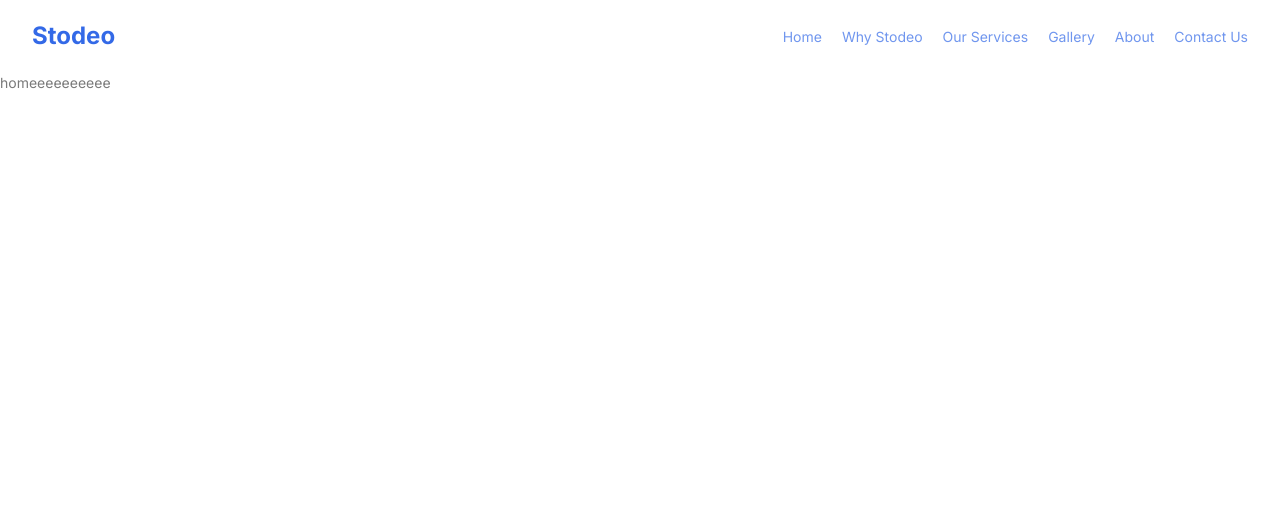
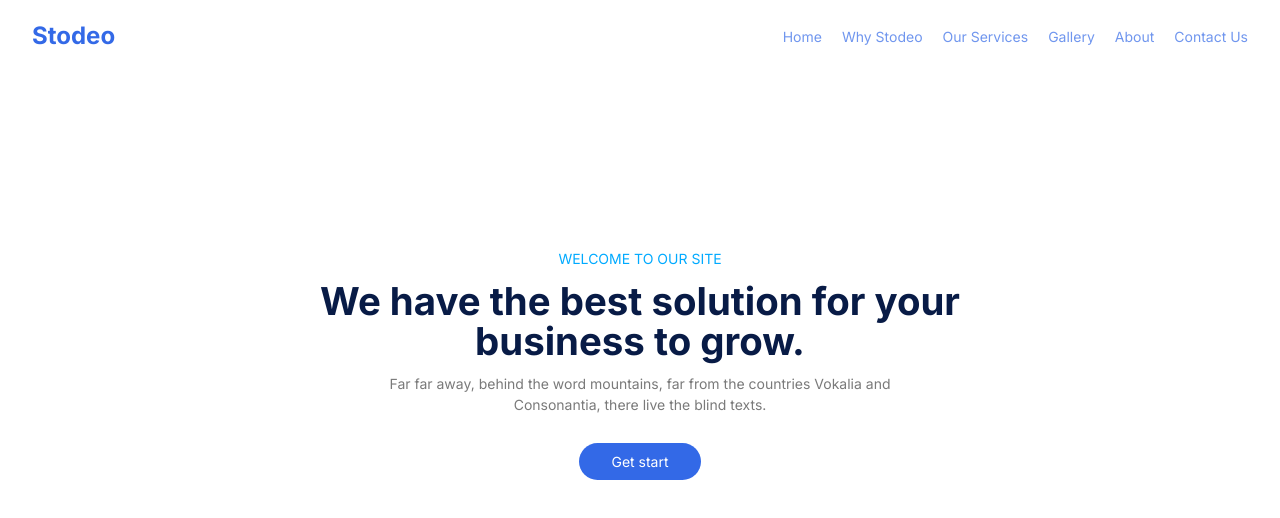
Before and after one commit to devdashk66/stodeo-agency, a Next.js app: page / in a window 1280 px wide. Shown: the top 518 px of the page. Built offline with nearby package versions, Linux system fonts and the light colour scheme.

Commit message:
Update header and create hero section for all page

```diff
--- /dev/null
+++ b/app/about/page.js
@@ -0,0 +1,12 @@
+import React from "react";
+import Hero from "../components/hero/Hero";
+
+const about = () => {
+  return (
+    <>
+      <Hero pageName="ABOUT" title="About Us" />
+    </>
+  );
+};
+
+export default about;
--- a/app/components/header/Header.js
+++ b/app/components/header/Header.js
@@ -8,7 +8,7 @@ const Header = () => {
       {/*////////////////////////////////////////////
       ——————————————— Header section ———————————————
       ///////////////////////////////////////////////*/}
-      <header className="flex justify-between items-center max-w-screen-2xl m-auto py-5 px-8 relative">
+      <header className="flex justify-between items-center max-w-screen-2xl m-auto py-5 px-8 relative ">
         {/*////////////////////////////////////////////
            ————————————————— Logo —————————————————
         ///////////////////////////////////////////////*/}
--- a/app/components/header/MobileMenu.js
+++ b/app/components/header/MobileMenu.js
@@ -31,9 +31,9 @@ const MobileMenu = () => {
         ————————————— Mobile Navigation —————————————
       ///////////////////////////////////////////////*/}
       <ul
-        className={`lg:hidden absolute top-0 ${
-          click ? "right-0 opacity-100" : "-right-[1000px] opacity-0"
-        } bg-white py-16 px-8 gap-5 w-56 h-screen shadow-2xl flex flex-col ease-in-out duration-200`}
+        className={`lg:hidden fixed top-0 ${
+          click ? "right-0 opacity-100" : "-right-56 opacity-0"
+        } bg-white py-16 px-8 gap-5 w-56 h-screen shadow-2xl z-10 flex flex-col ease-out duration-700`}
       >
         {/*////////////////////////////////////////////
         ————————————— Menu Close Button —————————————
@@ -50,6 +50,7 @@ const MobileMenu = () => {
         ///////////////////////////////////////////////*/}
         <li>
           <Link
+            onClick={() => setClick(!click)}
             className="hover:text-[#3369e7] ease-in-out duration-200"
             href="/"
           >
@@ -58,6 +59,7 @@ const MobileMenu = () => {
         </li>
         <li>
           <Link
+            onClick={() => setClick(!click)}
             className="hover:text-[#3369e7] ease-in-out duration-200"
             href="/whyus"
           >
@@ -66,6 +68,7 @@ const MobileMenu = () => {
         </li>
         <li>
           <Link
+            onClick={() => setClick(!click)}
             className="hover:text-[#3369e7] ease-in-out duration-500"
             href="/services"
           >
@@ -74,6 +77,7 @@ const MobileMenu = () => {
         </li>
         <li>
           <Link
+            onClick={() => setClick(!click)}
             className="hover:text-[#3369e7] ease-in-out duration-200"
             href="/gallery"
           >
@@ -82,6 +86,7 @@ const MobileMenu = () => {
         </li>
         <li>
           <Link
+            onClick={() => setClick(!click)}
             className="hover:text-[#3369e7] ease-in-out duration-200"
             href="/about"
           >
@@ -90,6 +95,7 @@ const MobileMenu = () => {
         </li>
         <li>
           <Link
+            onClick={() => setClick(!click)}
             className="hover:text-[#3369e7] ease-in-out duration-200"
             href="/contact"
           >
--- /dev/null
+++ b/app/components/hero/Hero.js
@@ -0,0 +1,57 @@
+"use client";
+import Link from "next/link";
+import { useEffect } from "react";
+import AOS from "aos";
+import "aos/dist/aos.css";
+
+const Hero = ({ pageName, title, bgColor = "#f8f9fa" }) => {
+  // Initialize AOS when the component mounts
+  useEffect(() => {
+    AOS.init({
+      offset: 100, // For reverse effect
+      duration: 1000,
+    });
+  }, []);
+  return (
+    <>
+      <section
+        className={`px-8 text-center m-auto flex justify-center items-center flex-col py-44 gap-3   bg-[${bgColor}]`}
+      >
+        {/* ————————————— Page Name ————————————— */}
+        <span
+          data-aos="fade-up"
+          data-aos-duration="600"
+          className="text-[#00aaff]"
+        >
+          {pageName}
+        </span>
+
+        {/* ————————————— Page Title ————————————— */}
+        <h1
+          data-aos="fade-up"
+          data-aos-duration="800"
+          className="max-w-2xl text-[1.8rem] sm:text-[2rem] lg:text-[2.2rem] xl:text-[2.4rem] 2xl:text-[2.5rem] leading-10 duration-200"
+        >
+          {title}
+        </h1>
+
+        {/* ————————————— Hero Description ————————————— */}
+        <p data-aos="fade-up" data-aos-duration="1000" className="max-w-xl">
+          Far far away, behind the word mountains, far from the countries
+          Vokalia and Consonantia, there live the blind texts.
+        </p>
+
+        {/* ————————————— Hero Button ————————————— */}
+        <button
+          data-aos="fade-up"
+          data-aos-duration="1200"
+          className="px-8 py-2 mt-4 text-white bg-[#3369e7] rounded-full hover:bg-[#2b59c4] duration-300 "
+        >
+          <Link href="/contact">Get start</Link>
+        </button>
+      </section>
+    </>
+  );
+};
+
+export default Hero;
--- /dev/null
+++ b/app/components/welcomeSection/WelcomeSection.js
@@ -0,0 +1,43 @@
+import Image from "next/image";
+import Link from "next/link";
+
+const WelcomeSection = () => {
+  return (
+    <>
+      {/* Section containing an image and a text box */}
+      <section className="flex  items-start max-w-screen-2xl m-auto lg:px-8 flex-col lg:flex-row px-8 relative">
+        {/* Image on the left */}
+        <Image
+          className="w-full lg:w-2/4 -mb-10 lg:-mb-0"
+          data-aos="fade-right"
+          src="/images/img1.webp"
+          width={748}
+          height={567}
+          alt="Welcome Image"
+        />
+        {/* Text box on the right */}
+        <div
+          data-aos="fade-up"
+          className="bg-[#133ea1] px-10 py-10 md:px-14 md:py-14 xl:px-20 lg:absolute lg:w-[60%] lg:right-0 lg:bottom-5  w-[95%]"
+        >
+          {/* Text content */}
+          <p className="text-[#899fd0]">
+            Far far away, behind the word mountains, far from the countries
+            Vokalia and Consonantia, there live the blind texts.
+          </p>
+          {/* Button with a link */}
+          <button>
+            <Link
+              className="px-8 py-2 mt-6 block text-white border-2 border-[#00aaff] rounded-full hover:bg-[#00aaff] duration-300 "
+              href="/contact"
+            >
+              Get started
+            </Link>
+          </button>
+        </div>
+      </section>
+    </>
+  );
+};
+
+export default WelcomeSection;
--- /dev/null
+++ b/app/contact/page.js
@@ -0,0 +1,12 @@
+import React from "react";
+import Hero from "../components/hero/Hero";
+
+const contact = () => {
+  return (
+    <>
+      <Hero pageName="CONTACT" title="Contact Us" />
+    </>
+  );
+};
+
+export default contact;
--- /dev/null
+++ b/app/gallery/page.js
@@ -0,0 +1,12 @@
+import React from "react";
+import Hero from "../components/hero/Hero";
+
+const gallery = () => {
+  return (
+    <>
+      <Hero pageName="GALLERY" title="Gallery" />
+    </>
+  );
+};
+
+export default gallery;
--- a/app/globals.css
+++ b/app/globals.css
@@ -12,5 +12,16 @@ body {
   font-weight: 400;
   font-size: 14px;
   color: #7a7a7a;
+  transition: all 0.1s;
   overflow-x: hidden;
 }
+
+h1,
+h2,
+h3,
+h4,
+h5,
+h6 {
+  color: #081b46;
+  font-weight: 700;
+}
--- a/app/page.js
+++ b/app/page.js
@@ -1,7 +1,16 @@
+import Hero from "./components/hero/Hero";
+
 export default function Home() {
   return (
     <>
-      <h1>homeeeeeeeeee</h1>
+      {/*////////////////////////////////////////////
+        ——————————————— Hero Section ———————————————
+      ///////////////////////////////////////////////*/}
+      <Hero
+        pageName="WELCOME TO OUR SITE"
+        title="We have the best solution for your business to grow."
+        bgColor="#ffffff"
+      />
     </>
   );
 }
--- /dev/null
+++ b/app/services/page.js
@@ -0,0 +1,11 @@
+import Hero from "../components/hero/Hero";
+
+const service = () => {
+  return (
+    <>
+      <Hero pageName="SERVICES" title="Our Services" />
+    </>
+  );
+};
+
+export default service;
--- a/app/whyus/page.js
+++ b/app/whyus/page.js
@@ -1,9 +1,10 @@
 import React from "react";
+import Hero from "../components/hero/Hero";
 
 const whyus = () => {
   return (
     <>
-      <h1>Why Us</h1>
+      <Hero pageName="WHY US" title="Benifits of using Stodeo" />
     </>
   );
 };
--- a/package.json
+++ b/package.json
@@ -9,6 +9,7 @@
     "lint": "next lint"
   },
   "dependencies": {
+    "aos": "^2.3.4",
     "autoprefixer": "10.4.15",
     "next": "13.4.19",
     "postcss": "8.4.29",
```
Also changed, not shown: public/images/img1.webp (added), 1 other file (tests, documents, lock files or other folders).
